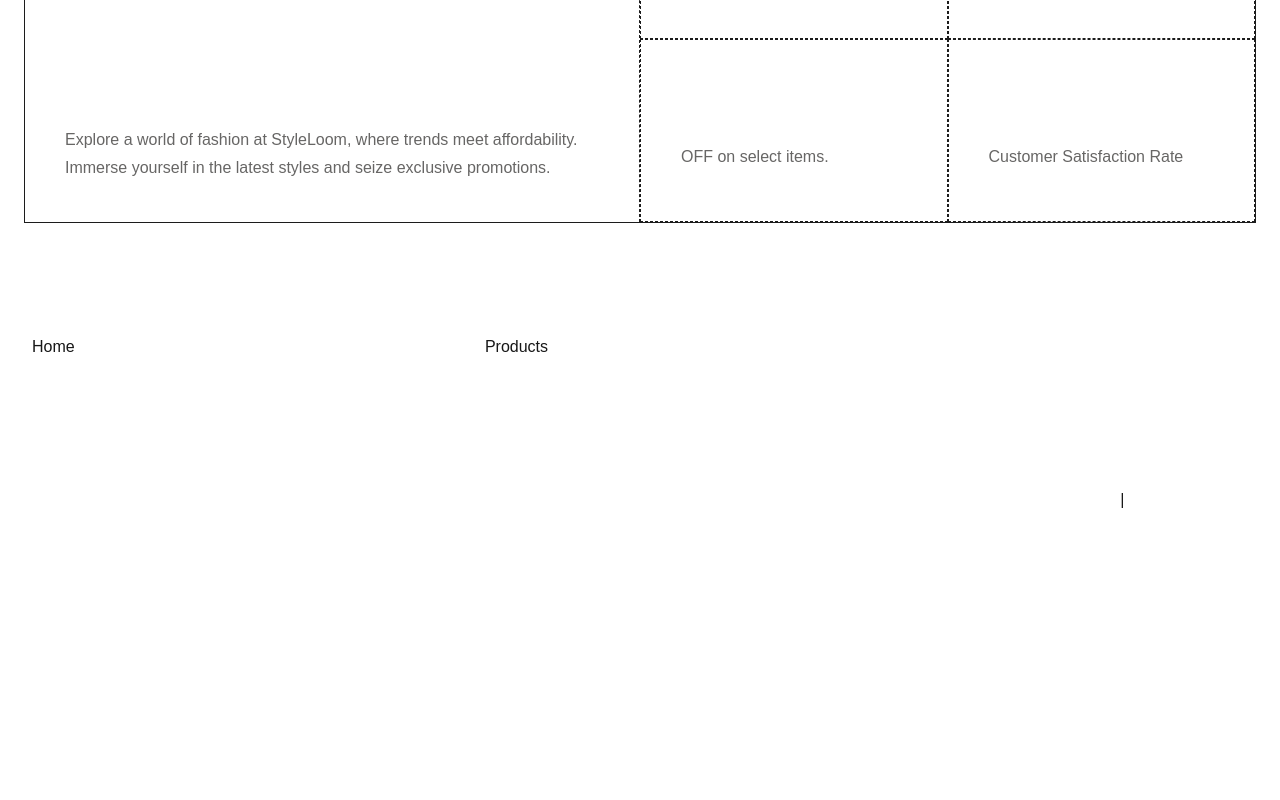
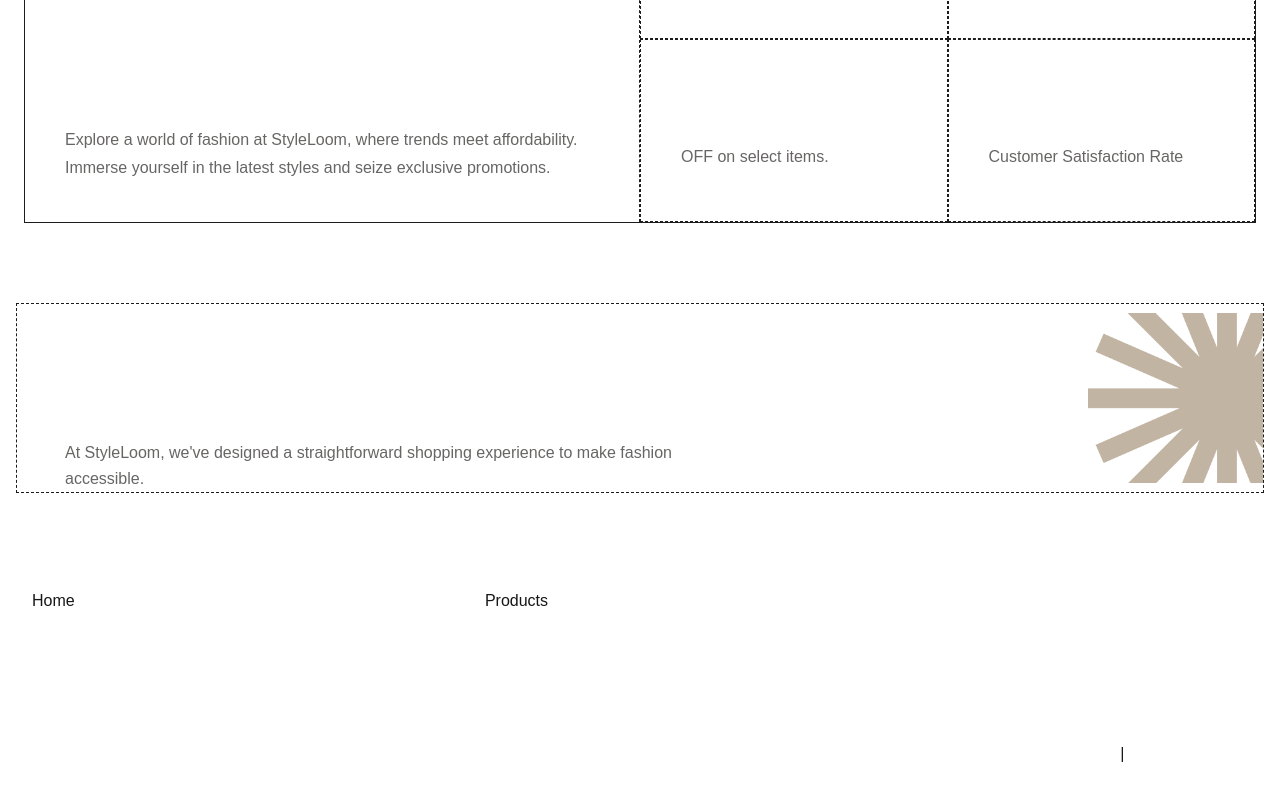
Before and after one commit to m1tywaflow/style-loome, a Next.js app: page / in a window 1280 px wide. Shown: the part 872-1672 px from the top of the page. Before the commit the page ends 1432 px from the top, so only its background shows below. Built offline with nearby package versions, Linux system fonts and the light colour scheme.

Commit message:
update
Signed-off-by: Mitya <mitywaflow@gmail.com>

```diff
--- a/src/app/page.tsx
+++ b/src/app/page.tsx
@@ -1,9 +1,10 @@
 import Hero from "../components/organisms/Hero/Hero";
-
+import NavigatingSec from "../components/organisms/Sections/Navigating/NavigatingSec";
 export default function Home() {
   return (
     <>
       <Hero />
+      <NavigatingSec />
     </>
   );
 }
--- /dev/null
+++ b/src/components/molecules/Banners/FirstBanner.tsx
@@ -0,0 +1,33 @@
+import Image from "next/image";
+import abstractSun from "@/public/abstract/abstractSun.png";
+
+export default function FirstBanner() {
+  return (
+    <section className="w-full py-6 md:py-8">
+      <div className="max-w-7xl mx-auto px-4">
+        <div className=" relative overflow-hidden border border-dashed border-[#1C1C1C] min-h-42.5 flex items-center">
+          <div className="flex flex-col md:flex-row justify-between items-start md:items-center w-full pl-6 md:pl-12 pr-0">
+            <div className="max-w-3xl py-8 md:py-0 z-10">
+              <h1 className="text-white uppercase text-2xl sm:text-3xl md:text-[48px] font-semibold leading-tight tracking-[-0.03em]">
+                Navigating the <span className="font-bold">StyleLoom</span>{" "}
+                Fashion Journey.
+              </h1>
+              <p className="mt-4 text-[#676665] text-sm md:text-base leading-relaxed max-w-2xl">
+                At StyleLoom, we've designed a straightforward shopping
+                experience to make fashion accessible.
+              </p>
+            </div>
+            <div className="absolute right-0 top-1/2 -translate-y-1/2 h-full flex items-center">
+              <Image
+                src={abstractSun}
+                alt="Abstract sun"
+                priority
+                className="h-full w-auto object-contain max-h-42.5"
+              />
+            </div>
+          </div>
+        </div>
+      </div>
+    </section>
+  );
+}
--- /dev/null
+++ b/src/components/organisms/Sections/Navigating/NavigatingSec.tsx
@@ -0,0 +1,11 @@
+import FirstBanner from "@/src/components/molecules/Banners/FirstBanner";
+
+export default function NavigatingSec() {
+  return (
+    <>
+      <div>
+        <FirstBanner />
+      </div>
+    </>
+  );
+}
```
Also changed, not shown: public/abstract/abstractSun.png (added).
